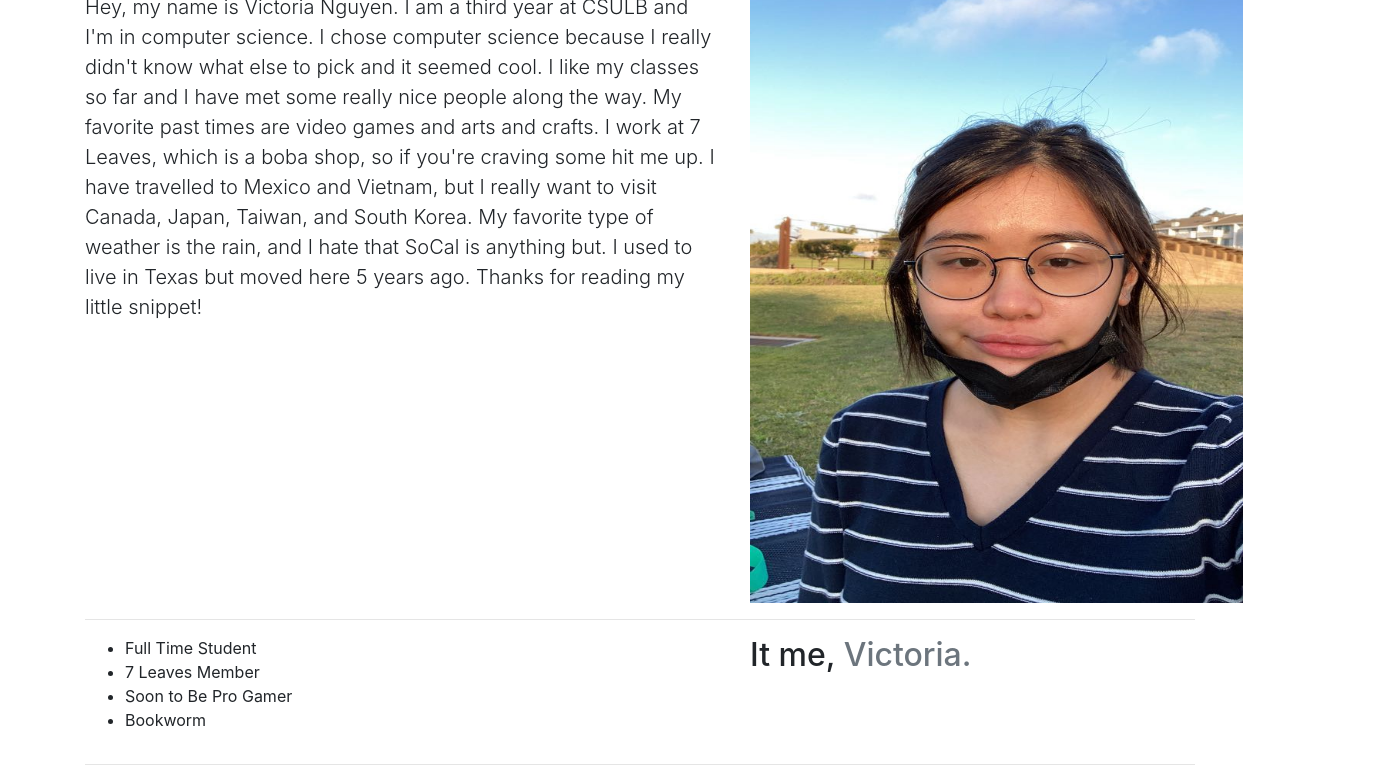
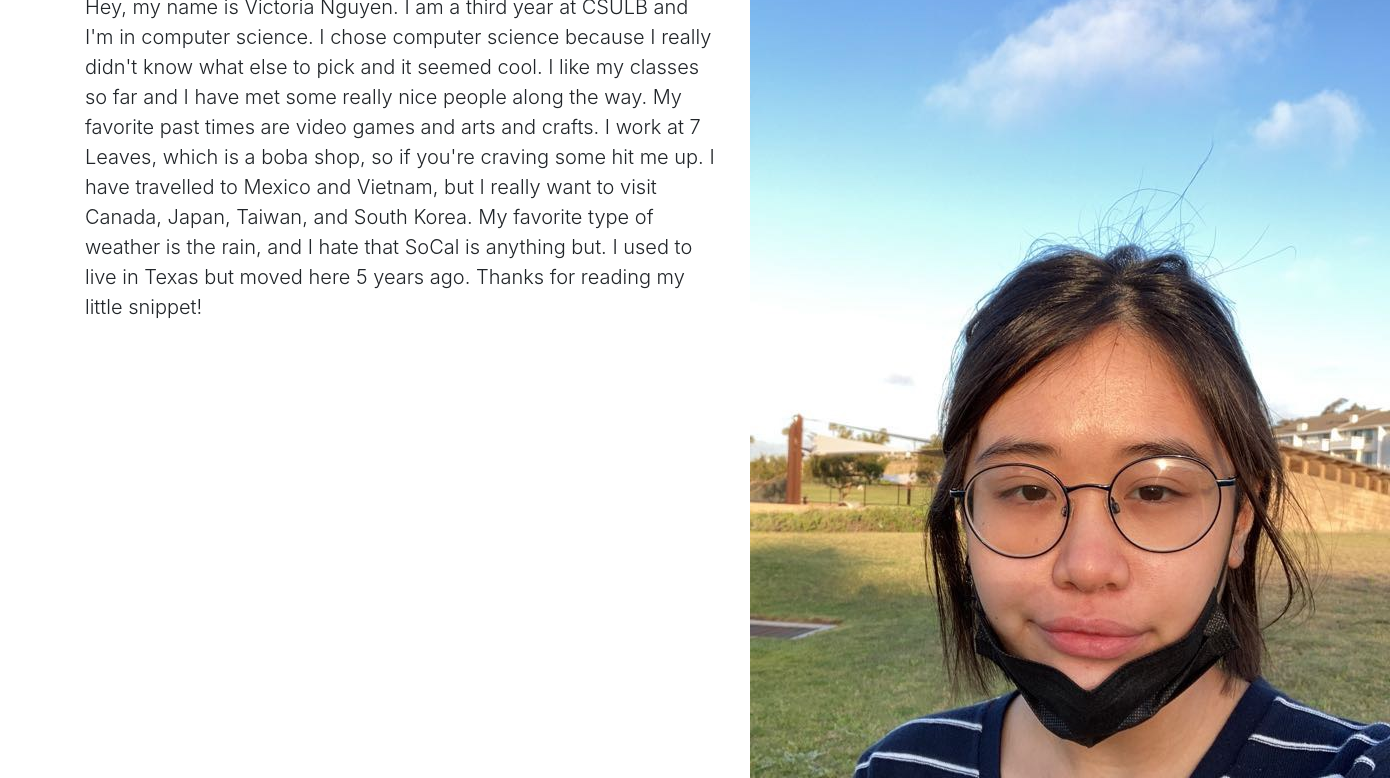
Before and after one commit to Skulpex/cecs105final, a plain HTML site: page index.html in a window 1280 px wide. Shown: the part 353-1131 px from the top of the page, 1390 px wide, since content can reach past the window. Drawn offline with nearby package versions, Linux system fonts and the light colour scheme.

Commit message:
Update index.html

```diff
--- a/index.html
+++ b/index.html
@@ -35,7 +35,7 @@
 			in Texas but moved here 5 years ago. Thanks for reading my little snippet!</p>
       </div>
       <div class="col-md-5">
-        <img src="vicnguyen.jpg" alt="Victoria Nguyen" width="493" height="657">
+        <img src="vicnguyen.jpg" alt="Victoria Nguyen" width="640" height="1136">
 
       </div>
     </div>
```
